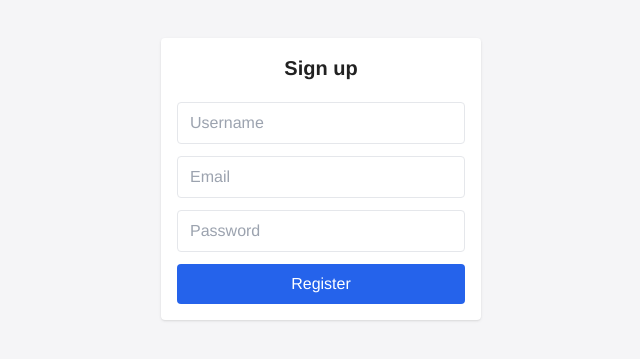
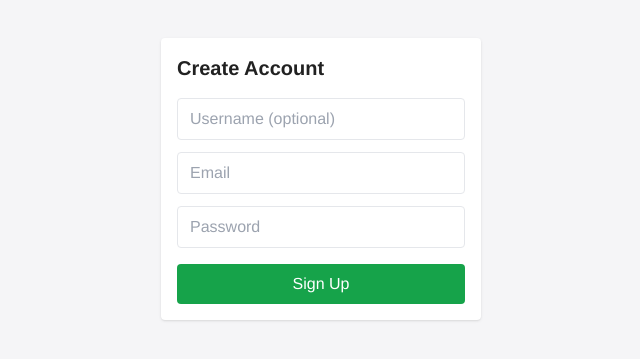
Before and after one commit to AKovacs555/IQtestWithPoliticalPreference, a React (Vite) app in the folder frontend/: page /signup in a window 1280 px wide. Shown: the part 221-580 px from the top of the page, without its empty margins (319-959 px from the left). Built offline with nearby package versions, Linux system fonts and the light colour scheme; no server answers; what i18n-iso-countries would draw is missing.

Commit message:
Add user signup page and navigation links

```diff
--- a/frontend/src/components/Navbar.jsx
+++ b/frontend/src/components/Navbar.jsx
@@ -59,12 +59,20 @@ export default function Navbar() {
                   {t('nav.take_quiz')}
                 </button>
                 {!user && (
+                  <>
                     <Link
                       to="/login"
                       className='px-4 py-2 rounded-md hover:bg-gray-200 dark:hover:bg-slate-700 active:scale-95 transition-all duration-200 focus:outline-none focus:ring-2 focus:ring-primary'
                     >
                       {t('nav.login', { defaultValue: 'Log in' })}
                     </Link>
+                    <Link
+                      to="/signup"
+                      className='px-4 py-2 rounded-md hover:bg-gray-200 dark:hover:bg-slate-700 active:scale-95 transition-all duration-200 focus:outline-none focus:ring-2 focus:ring-primary'
+                    >
+                      {t('nav.signup', { defaultValue: 'Sign up' })}
+                    </Link>
+                  </>
                 )}
                 {user && (
                   <button
@@ -115,12 +123,20 @@ export default function Navbar() {
               {t('nav.take_quiz')}
             </button>
             {!user && (
+              <>
                 <Link
                   to="/login"
                   className="block px-4 py-2 rounded-md hover:bg-gray-200 dark:hover:bg-slate-700 active:scale-95 transition-all duration-200 focus:outline-none focus:ring-2 focus:ring-primary"
                 >
                   {t('nav.login', { defaultValue: 'Log in' })}
                 </Link>
+                <Link
+                  to="/signup"
+                  className="block px-4 py-2 rounded-md hover:bg-gray-200 dark:hover:bg-slate-700 active:scale-95 transition-all duration-200 focus:outline-none focus:ring-2 focus:ring-primary"
+                >
+                  {t('nav.signup', { defaultValue: 'Sign up' })}
+                </Link>
+              </>
             )}
             {user && (
               <button
--- a/frontend/src/pages/LoginPage.jsx
+++ b/frontend/src/pages/LoginPage.jsx
@@ -1,5 +1,5 @@
 import { useState } from 'react';
-import { useNavigate } from 'react-router-dom';
+import { useNavigate, Link } from 'react-router-dom';
 
 export default function LoginPage() {
   const [identifier, setIdentifier] = useState('');
@@ -50,6 +50,12 @@ export default function LoginPage() {
         >
           Log In
         </button>
+        <p className="mt-4 text-center text-sm">
+          Don't have an account?{' '}
+          <Link to="/signup" className="text-blue-600 hover:underline">
+            Sign up
+          </Link>
+        </p>
       </form>
     </div>
   );
--- a/frontend/src/pages/SignupPage.jsx
+++ b/frontend/src/pages/SignupPage.jsx
@@ -1,5 +1,5 @@
 import { useState } from 'react';
-import { useNavigate, useLocation } from 'react-router-dom';
+import { useNavigate } from 'react-router-dom';
 
 export default function SignupPage() {
   const [username, setUsername] = useState('');
@@ -7,18 +7,13 @@ export default function SignupPage() {
   const [password, setPassword] = useState('');
   const [error, setError] = useState(null);
   const navigate = useNavigate();
-  const location = useLocation();
-  const params = new URLSearchParams(location.search);
-  const ref = params.get('ref');
 
   const handleSubmit = async (e) => {
     e.preventDefault();
-    const payload = { username, email, password };
-    if (ref) payload.referral_code = ref;
     const res = await fetch(`${import.meta.env.VITE_API_BASE}/auth/register`, {
       method: 'POST',
       headers: { 'Content-Type': 'application/json' },
-      body: JSON.stringify(payload),
+      body: JSON.stringify({ username, email, password }),
     });
     if (res.ok) {
       const data = await res.json();
@@ -33,35 +28,37 @@ export default function SignupPage() {
 
   return (
     <div className="flex flex-col items-center justify-center h-screen">
-      <form onSubmit={handleSubmit} className="w-80 p-4 bg-white rounded shadow space-y-3">
-        <h2 className="mb-2 text-xl font-semibold text-center">Sign up</h2>
-        {error && <p className="text-red-600">{error}</p>}
+      <form onSubmit={handleSubmit} className="w-80 p-4 bg-white rounded shadow">
+        <h2 className="mb-4 text-xl font-semibold">Create Account</h2>
+        {error && <p className="text-red-600 mb-2">{error}</p>}
         <input
           type="text"
-          placeholder="Username"
+          placeholder="Username (optional)"
           value={username}
           onChange={(e) => setUsername(e.target.value)}
-          className="w-full px-3 py-2 border rounded"
+          className="w-full px-3 py-2 mb-3 border rounded"
         />
         <input
           type="email"
           placeholder="Email"
           value={email}
           onChange={(e) => setEmail(e.target.value)}
-          className="w-full px-3 py-2 border rounded"
+          className="w-full px-3 py-2 mb-3 border rounded"
+          required
         />
         <input
           type="password"
           placeholder="Password"
           value={password}
           onChange={(e) => setPassword(e.target.value)}
-          className="w-full px-3 py-2 border rounded"
+          className="w-full px-3 py-2 mb-4 border rounded"
+          required
         />
         <button
           type="submit"
-          className="w-full py-2 text-white bg-blue-600 rounded hover:bg-blue-700"
+          className="w-full py-2 text-white bg-green-600 rounded hover:bg-green-700"
         >
-          Register
+          Sign Up
         </button>
       </form>
     </div>
```
Lines whose indentation alone changed are shown as unchanged.
